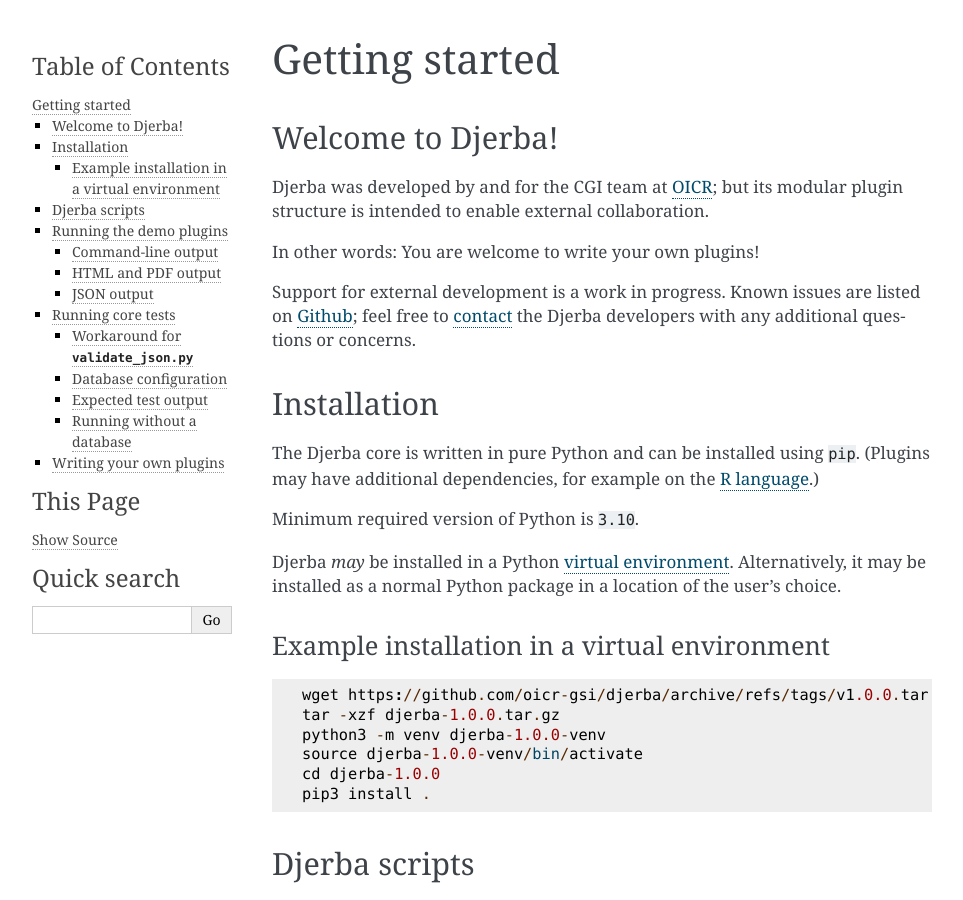
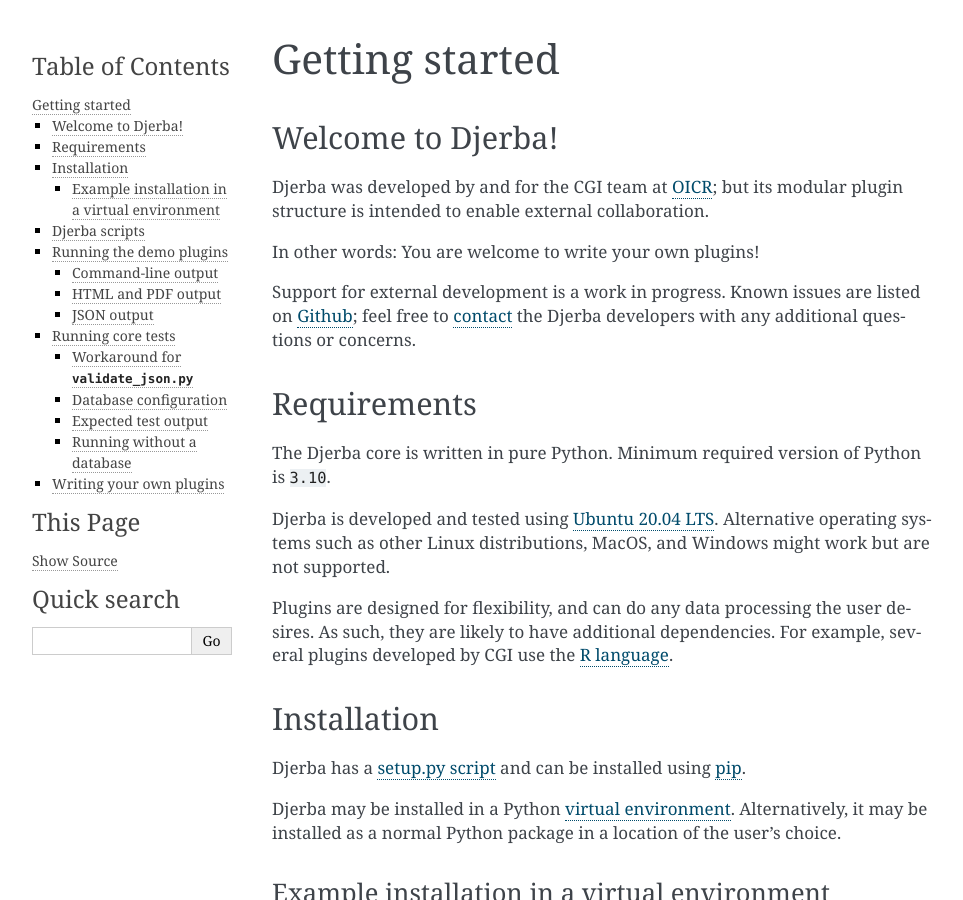
Before and after one commit to oicr-gsi/djerba, a Sphinx documentation site: the page built from doc/getting_started.md, in a window 1280 px wide and 900 px high. Shown: the whole window, without its empty margins (148-1111 px from the left). Built offline with Sphinx 7.4.7, drawn with Linux system fonts in a browser that asks for light colours.

Commit message:
Add requirements

```diff
--- a/doc/getting_started.md
+++ b/doc/getting_started.md
@@ -10,13 +10,19 @@ In other words: You are welcome to write your own plugins!
 
 Support for external development is a work in progress. Known issues are listed on [Github](https://github.com/oicr-gsi/djerba/issues); feel free to [contact](contact) the Djerba developers with any additional questions or concerns.
 
+## Requirements
+
+The Djerba core is written in pure Python. Minimum required version of Python is `3.10`.
+
+Djerba is developed and tested using [Ubuntu 20.04 LTS](https://releases.ubuntu.com/focal/). Alternative operating systems such as other Linux distributions, MacOS, and Windows might work but are not supported.
+
+Plugins are designed for flexibility, and can do any data processing the user desires. As such, they are likely to have additional dependencies. For example, several plugins developed by CGI use the [R language](https://www.r-project.org/about.html).
+
 ## Installation
 
-The Djerba core is written in pure Python and can be installed using `pip`. (Plugins may have additional dependencies, for example on the [R language](https://www.r-project.org/about.html).)
+Djerba has a [setup.py script](https://packaging.python.org/en/latest/guides/distributing-packages-using-setuptools/#setup-py) and can be installed using [pip](https://packaging.python.org/en/latest/tutorials/installing-packages/).
 
-Minimum required version of Python is `3.10`.
-
-Djerba _may_ be installed in a Python [virtual environment](https://docs.python.org/3/library/venv.html). Alternatively, it may be installed as a normal Python package in a location of the user's choice.
+Djerba may be installed in a Python [virtual environment](https://docs.python.org/3/library/venv.html). Alternatively, it may be installed as a normal Python package in a location of the user's choice.
 
 ### Example installation in a virtual environment
 
```
